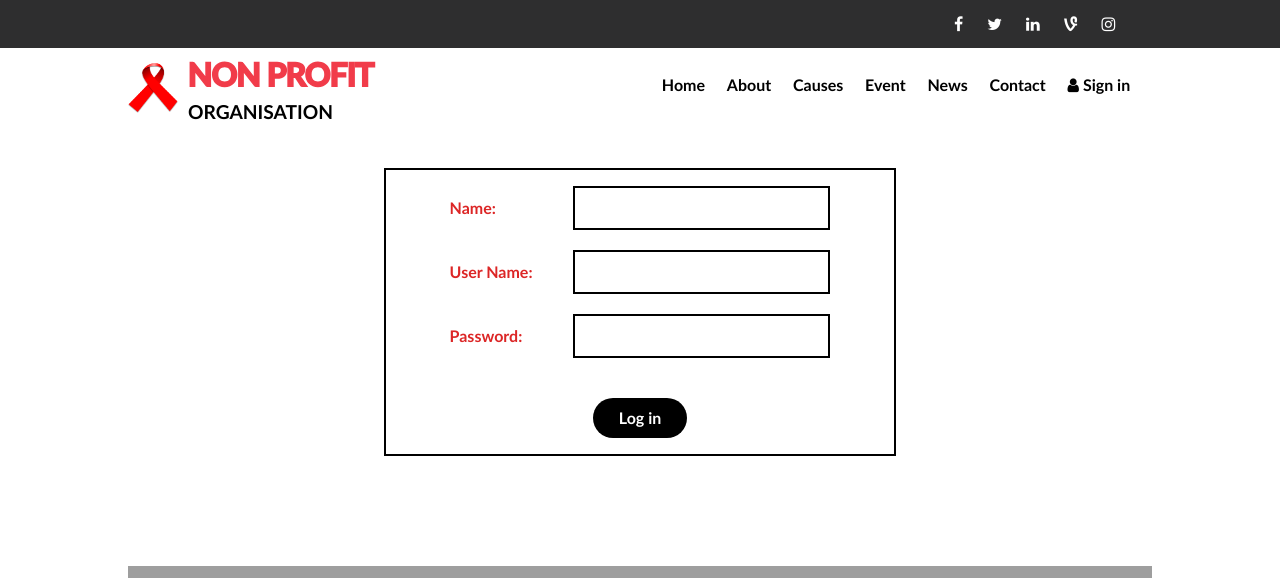
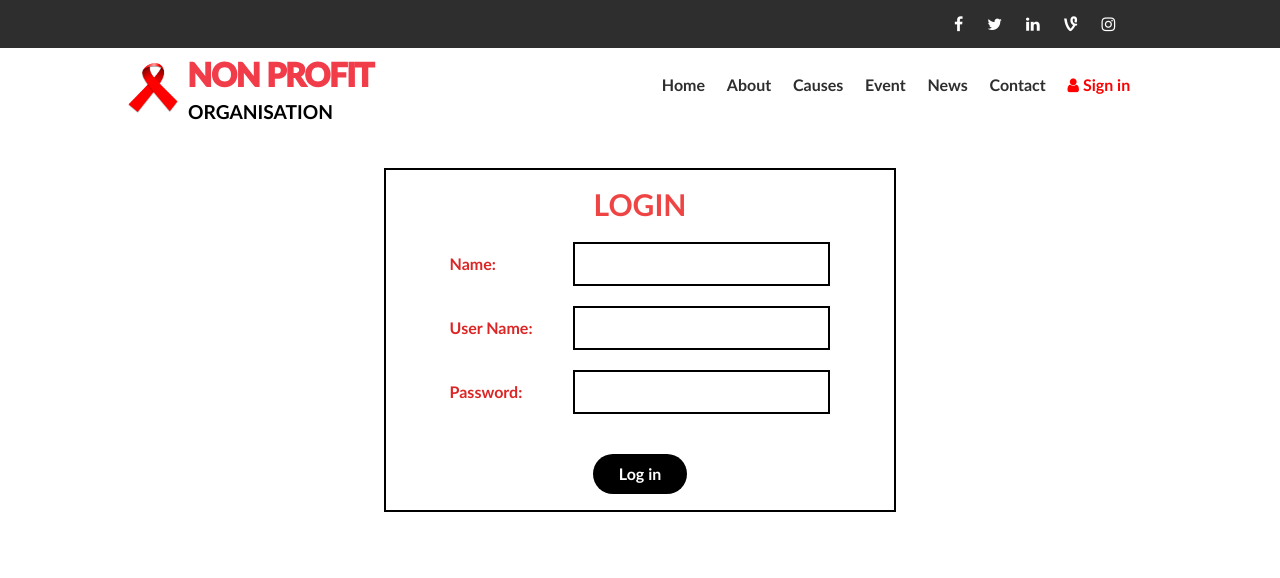
Before and after one commit to harshit0571/ngo-website-react, a React (Create React App) app: page /login in a window 1280 px wide. Shown: the top 578 px of the page. Built offline with nearby package versions, Linux system fonts and the light colour scheme; grey boxes are pictures that could not be loaded.

Commit message:
finalized

```diff
--- a/src/App.css
+++ b/src/App.css
@@ -803,7 +803,7 @@ li {
   .links {
     display: flex;
     justify-content: space-evenly;
-    margin-right: 5%;
+    margin-right: 3%;
   }
 
   header {
@@ -844,7 +844,7 @@ li {
     font-weight: 1000;
   }
   .header-links {
-    width: 50%;
+    width: 60%;
   }
   .header-links ul {
     display: flex;
--- a/src/Layout.js
+++ b/src/Layout.js
@@ -1,4 +1,4 @@
-import React, { useEffect, useState } from "react";
+import React, { useEffect, useLayoutEffect, useState } from "react";
 import { Outlet, useLocation } from "react-router-dom";
 import Header from "./components/Header";
 import Footer from "./components/Footer";
@@ -9,10 +9,13 @@ const Layout = ({ User, setUser }) => {
   const { pathname } = useLocation();
   // Automatically scrolls to top whenever pathname changes
   console.log(User, "layout");
+  useLayoutEffect(() => {
+    window.scroll(0, 0);
+  }, []);
   return (
     <div>
       <HeaderNav />
-      <Header User={User} />
+      <Header User={User} path={pathname} />
       <Outlet User={User} setUser={setUser} />
       <Footer />
     </div>
--- a/src/components/Header.jsx
+++ b/src/components/Header.jsx
@@ -46,58 +46,49 @@ const Header = ({ path, User }) => {
         <ul className="scroll-auto">
           <Link to="/" className="w-[100%] lg:w-auto">
             <li>
-              <a href="#" style={{ color: path == "/" ? "red" : "black" }}>
+              <a href="#" style={{ color: path == "/" ? "red" : "" }}>
                 Home
               </a>
             </li>
           </Link>
           <Link to="/about" className="w-[100%] lg:w-auto">
             <li>
-              <a href="#" style={{ color: path == "/about" ? "red" : "black" }}>
+              <a href="#" style={{ color: path == "/about" ? "red" : "" }}>
                 About
               </a>
             </li>
           </Link>
           <Link to="/causes" className="w-[100%] lg:w-auto">
             <li>
-              <a
-                href="#"
-                style={{ color: path == "/causes" ? "red" : "black" }}
-              >
+              <a href="#" style={{ color: path == "/causes" ? "red" : "" }}>
                 Causes
               </a>
             </li>
           </Link>
           <Link to="/events" className="w-[100%] lg:w-auto">
             <li>
-              <a
-                href="#"
-                style={{ color: path == "/events" ? "red" : "black" }}
-              >
+              <a href="#" style={{ color: path == "/events" ? "red" : "" }}>
                 Event
               </a>
             </li>
           </Link>
           <Link to="/news" className="w-[100%] lg:w-auto">
             <li>
-              <a href="#" style={{ color: path == "/news" ? "red" : "black" }}>
+              <a href="#" style={{ color: path == "/news" ? "red" : "" }}>
                 News
               </a>
             </li>
           </Link>
           <Link to="contact" className="w-[100%] lg:w-auto">
             <li>
-              <a
-                href="#"
-                style={{ color: path == "/contact" ? "red" : "black" }}
-              >
+              <a href="#" style={{ color: path == "/contact" ? "red" : "" }}>
                 Contact
               </a>
             </li>
           </Link>
           <Link to="login" className="w-[100%] lg:w-auto">
             <li>
-              <a href="#" style={{ color: path == "/login" ? "red" : "black" }}>
+              <a href="#" style={{ color: path == "/login" ? "red" : "" }}>
                 <i class="fa fa-user" aria-hidden="true"></i>
                 {User.name ? User.name : " Sign in"}
               </a>
--- a/src/components/SignUp.jsx
+++ b/src/components/SignUp.jsx
@@ -6,8 +6,9 @@ const SignUp = ({ setUser }) => {
   const [country, setcountry] = useState("");
   return (
     <div className="flex flex-col mb-10 items-center justify-center mt-10">
-      <div className="flex flex-col w-[98%] md:w-[50%] xl:w-[40%] pb-5 justify-between items-center border-2 lg:p-4 border-black gap-10">
+      <div className="flex flex-col w-[98%] md:w-[50%] xl:w-[40%] pb-5 justify-between items-center border-2 lg:p-4 pt-7 border-black gap-10">
         <div className="flex flex-col w-full items-center gap-5">
+          <h1 className="text-red-500 font-bold text-3xl">LOGIN</h1>
           <div className="flex w-[80%] items-baseline justify-between text-red-600 font-bold">
             Name:{" "}
             <input
--- a/src/pages/Login.js
+++ b/src/pages/Login.js
@@ -5,7 +5,7 @@ import SignUp from "../components/SignUp";
 
 const Login = ({ User, setUser }) => {
   return (
-    <div className="flex flex-col mb-[120px]">
+    <div className="flex flex-col mb-20">
       {User.name ? (
         <LoggedIn setUser={setUser} user={User} />
       ) : (
```
